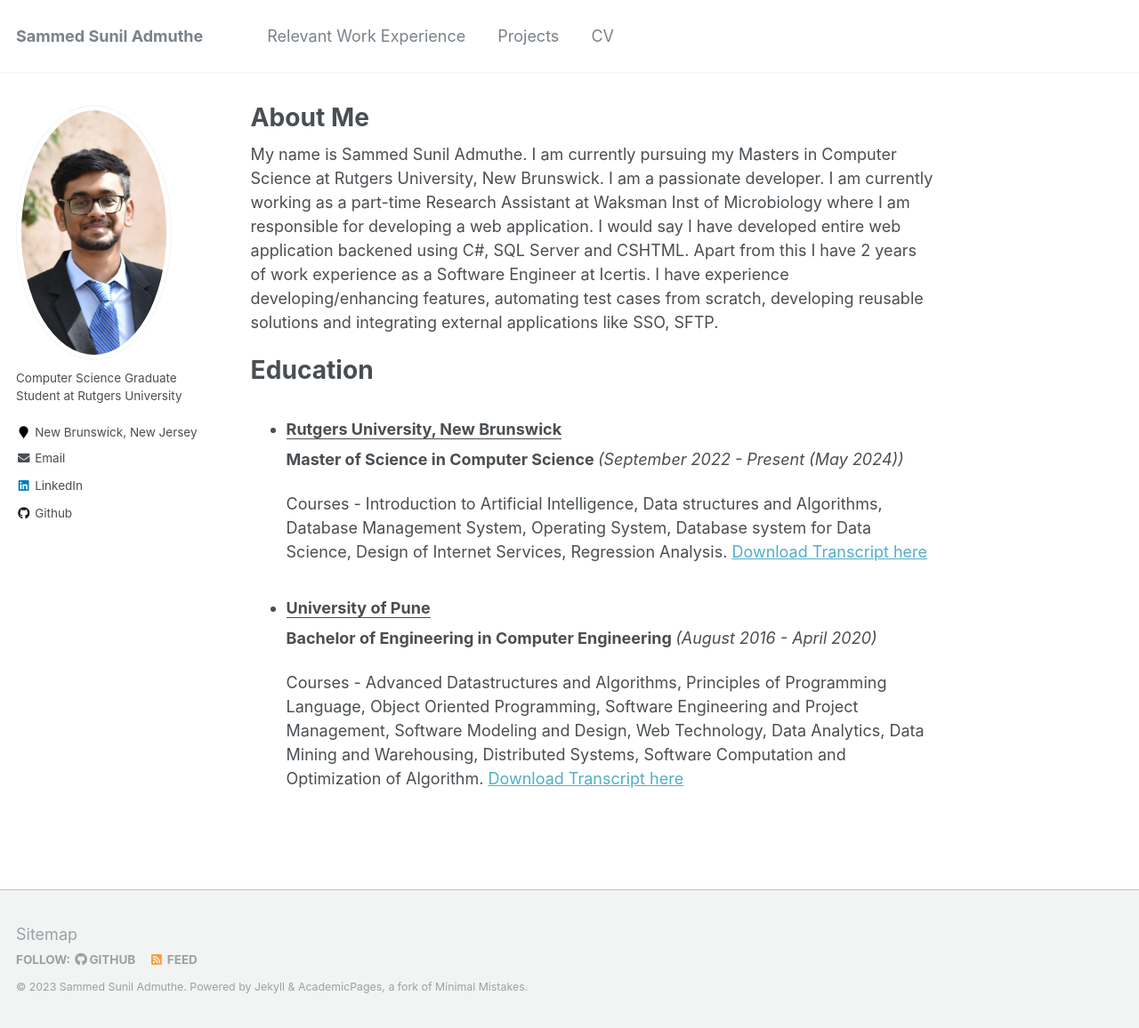
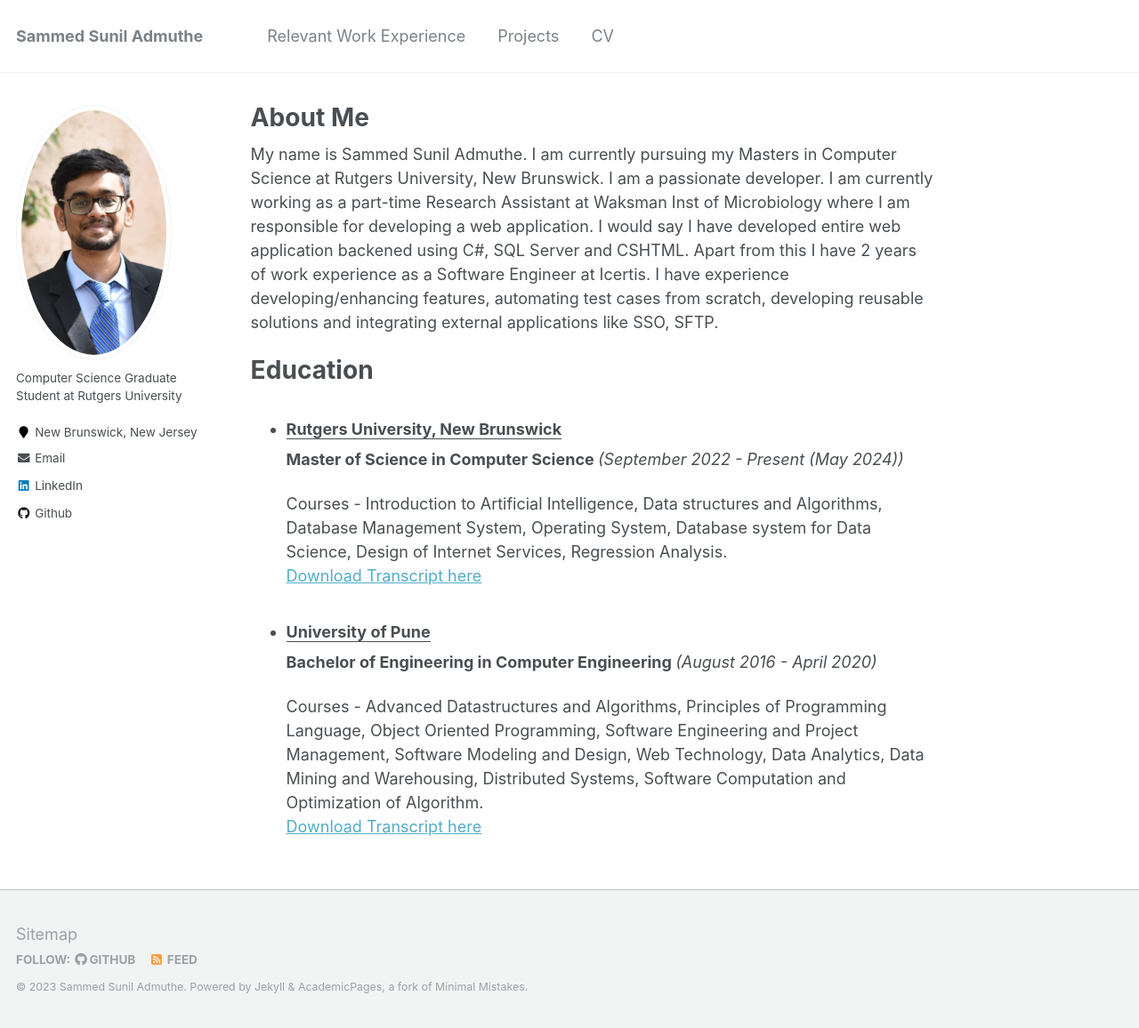
Before and after one commit to SammedAdmuthe/SammedAdmuthe.github.io, a Jekyll site: the page built from _pages/about.md, in a window 1280 px wide and 1156 px high. Shown: the whole window at 89% size. Built offline with Jekyll 4.4.1, drawn with Linux system fonts in a browser that asks for light colours.

```diff
--- a/_pages/about.md
+++ b/_pages/about.md
@@ -16,12 +16,12 @@ Education
     <b>Master of Science in Computer Science </b><i>(September 2022 - Present (May 2024))</i>
 
     Courses -
-    Introduction to Artificial Intelligence, Data structures and Algorithms, Database Management System, Operating System, Database system for Data Science, Design of Internet Services, Regression Analysis.
-    [Download Transcript here](http://academicpages.github.io/files/UndergradTranscript.pdf)
+    Introduction to Artificial Intelligence, Data structures and Algorithms, Database Management System, Operating System, Database system for Data Science, Design of Internet Services, Regression Analysis.<br>
+    <a href="http://academicpages.github.io/files/UndergradTranscript.pdf">Download Transcript here</a>
 
 * <h3><u>University of Pune</u></h3>
     <b>Bachelor of Engineering in Computer Engineering </b><i>(August 2016 - April 2020)</i>
 
     Courses -
-    Advanced Datastructures and Algorithms, Principles of Programming Language, Object Oriented Programming, Software Engineering and Project Management, Software Modeling and Design, Web Technology, Data Analytics, Data Mining and Warehousing, Distributed Systems, Software Computation and Optimization of Algorithm.
-    [Download Transcript here](http://academicpages.github.io/files/GradTranscript.pdf)
+    Advanced Datastructures and Algorithms, Principles of Programming Language, Object Oriented Programming, Software Engineering and Project Management, Software Modeling and Design, Web Technology, Data Analytics, Data Mining and Warehousing, Distributed Systems, Software Computation and Optimization of Algorithm.<br>
+    <a href="http://academicpages.github.io/files/GradTranscript.pdf">Download Transcript here</a>
```
